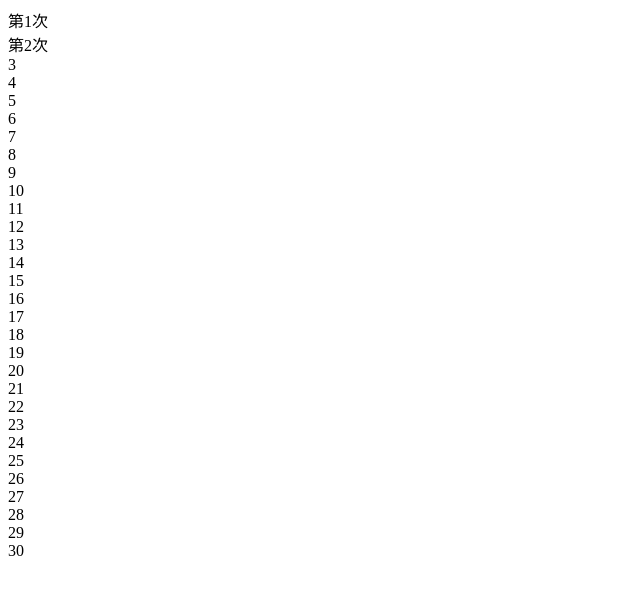
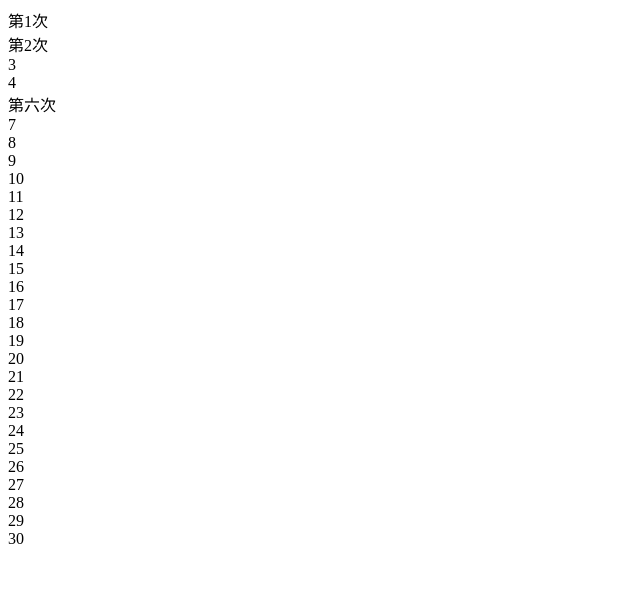
Before and after one commit to USitDown/test, a plain HTML site: page index.html in a window 1280 px wide. Shown: the whole page, without its empty margins (0-640 px from the left). Drawn offline with Linux system fonts and the light colour scheme.

Commit message:
第三次了

```diff
--- a/index.html
+++ b/index.html
@@ -10,8 +10,7 @@
 		<div class="num">第2次</div>
 		<div class="num">3</div>
 		<div class="num">4</div>
-		<div class="num">5</div>
-		<div class="num">6</div>
+		<div class="num">第六次</div>
 		<div class="num">7</div>
 		<div class="num">8</div>
 		<div class="num">9</div>
```
